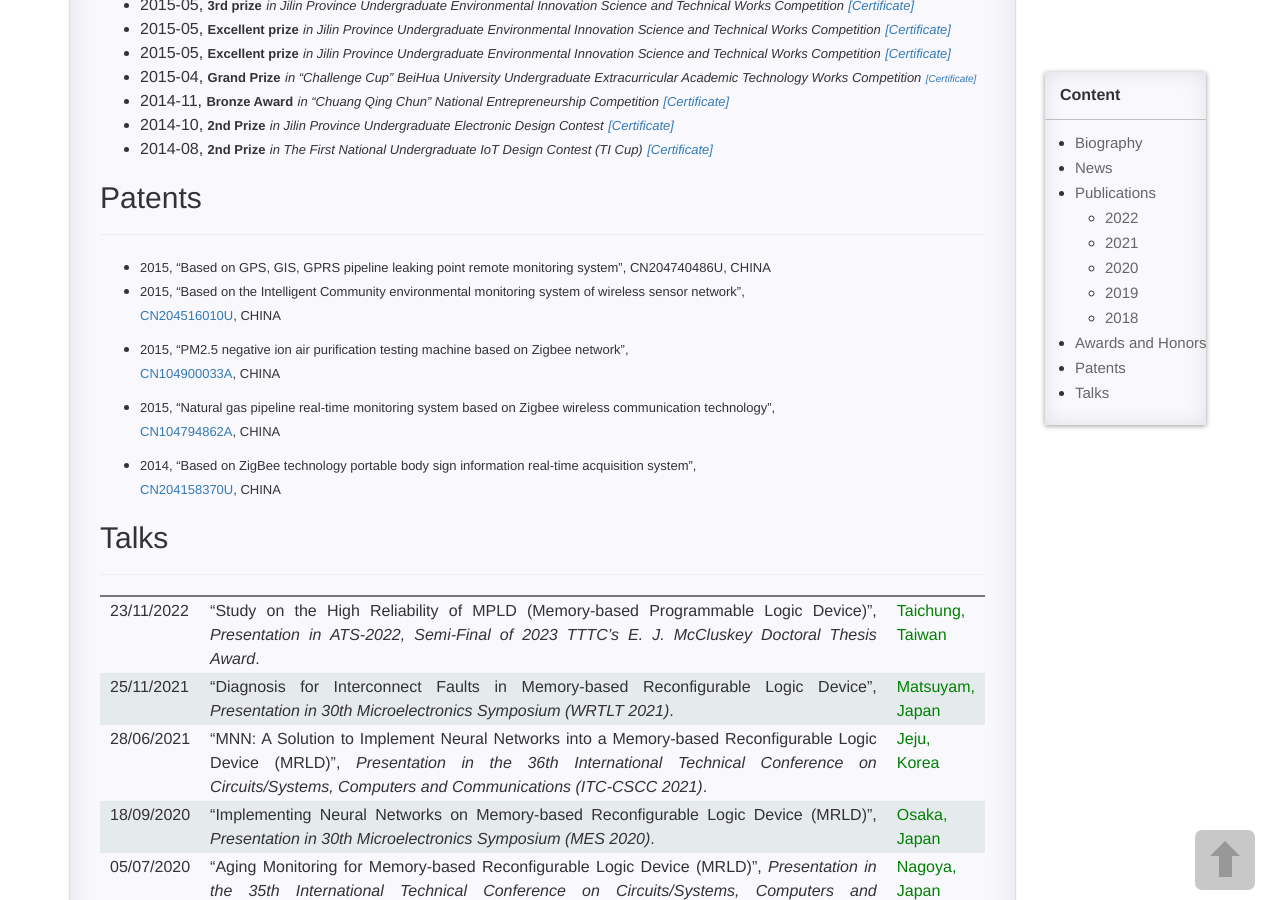
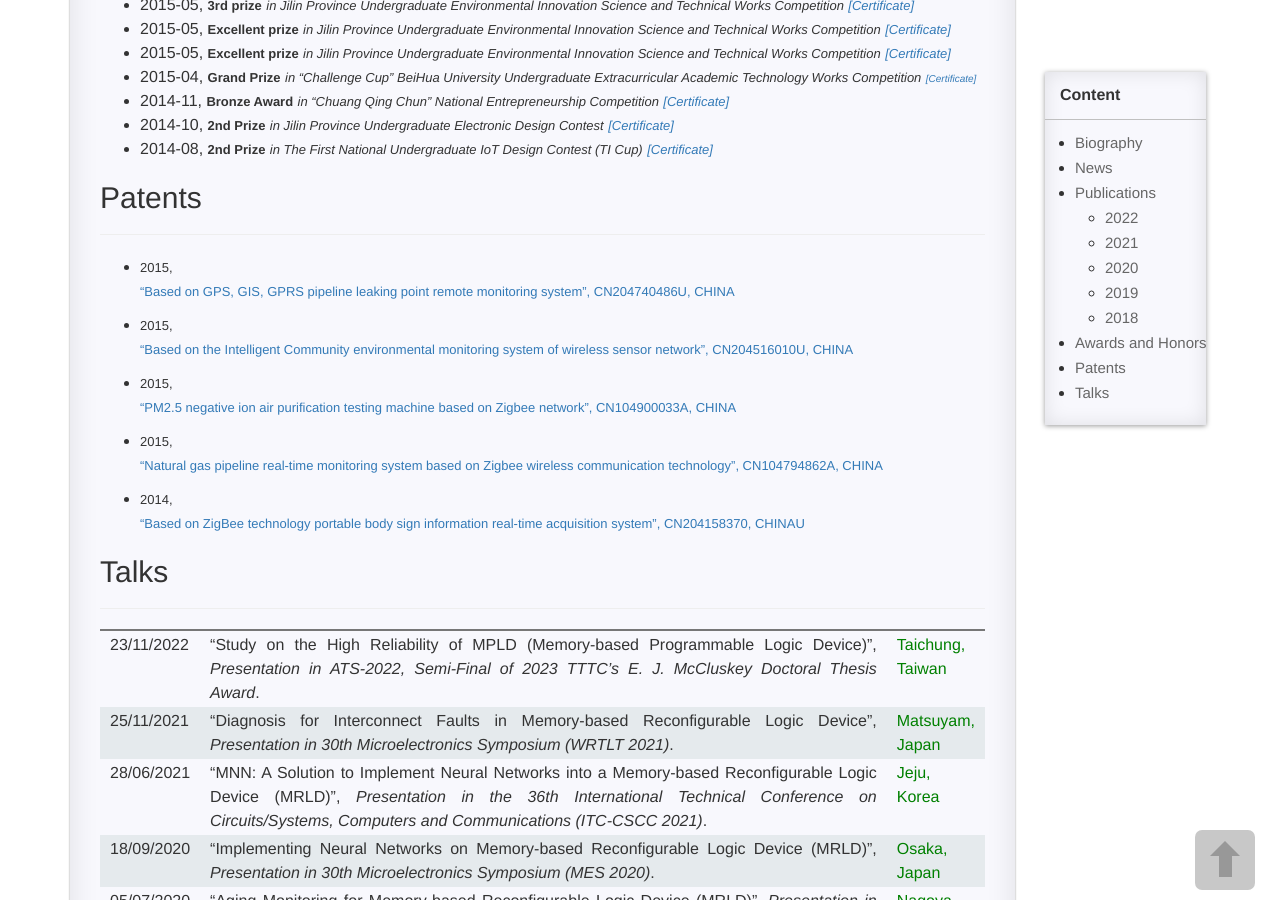
Before and after one commit to XihongZhou/xihongzhou.github.io, a Jekyll site: the page built from pages/1_homepage.md, in a window 1280 px wide and 900 px high, scrolled down 2219 px. Built offline with Jekyll 4.4.1, drawn with Linux system fonts in a browser that asks for light colours; comment, search, counter and statistics services are not loaded.

Commit message:
Update 1_homepage.md

```diff
--- a/pages/1_homepage.md
+++ b/pages/1_homepage.md
@@ -113,11 +113,11 @@
 
 ---
 
-- <font size="2">2015, “Based on GPS, GIS, GPRS pipeline leaking point remote monitoring system”, CN204740486U, CHINA
-- <font size="2">2015, “Based on the Intelligent Community environmental monitoring system of wireless sensor network”, </font>[<font size="2">CN204516010U</font>](https://patents.google.com/patent/CN204516010U/en?inventor=%E5%91%A8%E7%BB%86%E7%BA%A2&page=2)<font size="2">, CHINA</font>
-- <font size="2">2015, “PM2.5 negative ion air purification testing machine based on Zigbee network”, </font>[<font size="2">CN104900033A</font>](https://patents.google.com/patent/CN104900033A/en?inventor=%E5%91%A8%E7%BB%86%E7%BA%A2&page=1)<font size="2">, CHINA</font>
-- <font size="2">2015, “Natural gas pipeline real-time monitoring system based on Zigbee wireless communication technology”, </font>[<font size="2">CN104794862A</font>](https://patents.google.com/patent/CN104794862A/en?inventor=%E5%91%A8%E7%BB%86%E7%BA%A2)<font size="2">, CHINA</font>
-- <font size="2">2014, “Based on ZigBee technology portable body sign information real-time acquisition system”, </font>[<font size="2">CN204158370U</font>](https://patents.google.com/patent/CN204158370U/en?inventor=%E5%91%A8%E7%BB%86%E7%BA%A2)<font size="2">, CHINA</font>
+- <font size="2">2015,</font> [<font size="2">“Based on GPS, GIS, GPRS pipeline leaking point remote monitoring system”, CN204740486U, CHINA </font>](https://patents.google.com/patent/CN204740486U/en?inventor=%E5%91%A8%E7%BB%86%E7%BA%A2)
+- <font size="2">2015,</font> [<font size="2">“Based on the Intelligent Community environmental monitoring system of wireless sensor network”, CN204516010U, CHINA </font>](https://patents.google.com/patent/CN204516010U/en?inventor=%E5%91%A8%E7%BB%86%E7%BA%A2&page=2)
+- <font size="2">2015,</font> [<font size="2">“PM2.5 negative ion air purification testing machine based on Zigbee network”, CN104900033A, CHINA</font>](https://patents.google.com/patent/CN104900033A/en?inventor=%E5%91%A8%E7%BB%86%E7%BA%A2&page=1)
+- <font size="2">2015,</font> [<font size="2">“Natural gas pipeline real-time monitoring system based on Zigbee wireless communication technology”, CN104794862A, CHINA </font>](https://patents.google.com/patent/CN104794862A/en?inventor=%E5%91%A8%E7%BB%86%E7%BA%A2)
+- <font size="2">2014,</font> [<font size="2">“Based on ZigBee technology portable body sign information real-time acquisition system”, CN204158370, CHINAU</font>](https://patents.google.com/patent/CN204158370U/en?inventor=%E5%91%A8%E7%BB%86%E7%BA%A2)
 
 ## Talks
 
```
